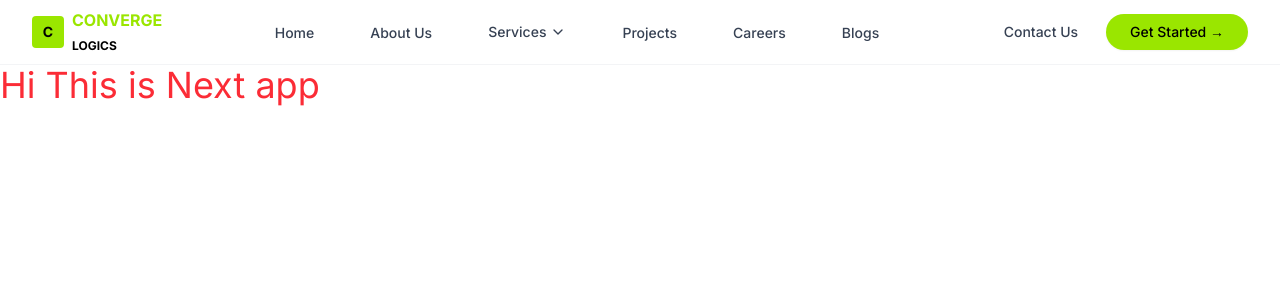
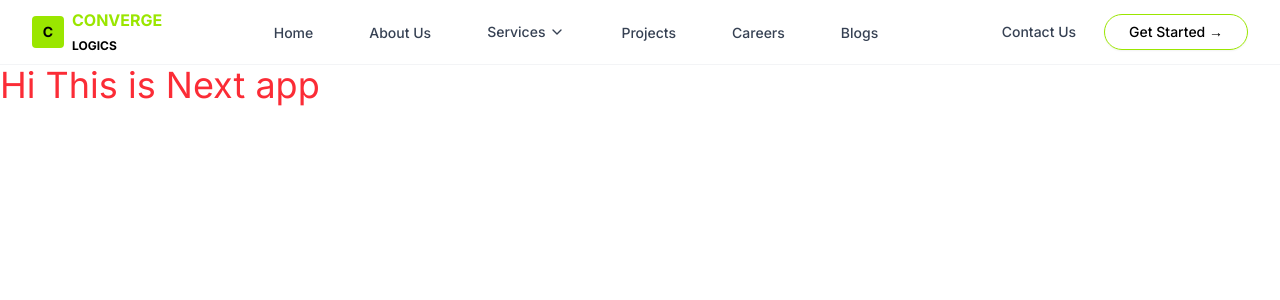
Before and after one commit to AliSherNadeem/converge-logics, a Next.js app: page / in a window 1280 px wide. Shown: the top 300 px of the page. Built offline with nearby package versions, Linux system fonts and the light colour scheme.

Commit message:
refactor Navbar component to enhance DropdownMenu styling and update Button variant

```diff
--- a/src/components/layout/NavBar.jsx
+++ b/src/components/layout/NavBar.jsx
@@ -51,7 +51,7 @@ export default function Navbar() {
             {navItems.map((item) => (
               <div key={item.name}>
                 {item.hasDropdown ? (
-                  <DropdownMenu>
+                  <DropdownMenu className="">
                     <DropdownMenuTrigger className="flex items-center space-x-1 text-gray-700 hover:text-gray-900 px-3 py-2 text-sm font-medium">
                       <span>{item.name}</span>
                       <ChevronDown className="h-4 w-4" />
@@ -80,7 +80,7 @@ export default function Navbar() {
             <Link href="/contact" className="text-gray-700 hover:text-gray-900 px-3 py-2 text-sm font-medium">
               Contact Us
             </Link>
-            <Button className="bg-lime-400 hover:bg-lime-500 text-black font-medium rounded-full px-6">
+            <Button variant="outline" className="bg-transparent border-lime-400 hover:bg-lime-400 text-black font-medium rounded-full px-6">
               Get Started →
             </Button>
           </div>
```
